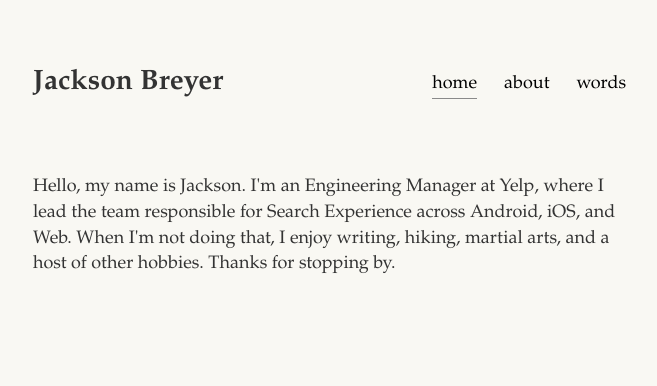
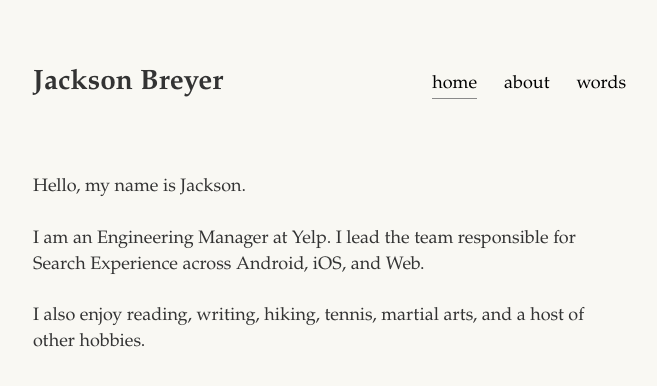
Before and after one commit to breyerjs/jacksonbreyer, a Next.js app: page / in a window 1280 px wide. Shown: the top 386 px of the page, without its empty margins (310-967 px from the left). Built offline with nearby package versions, Linux system fonts and the light colour scheme.

Commit message:
Adjust font stack, home page spacing

```diff
--- a/pages/_app.scss
+++ b/pages/_app.scss
@@ -12,7 +12,7 @@
 
 /* Global styles */
 html, body {
-    font-family: "Iowan Old Style","Palatino Linotype","Palatino", "Charter","Book Antiqua","Palatino LT STD",serif;
+    font-family: "Iowan Old Style","Charter","Book Antiqua","Palatino","Trebuchet MS",serif;
 
     font-kerning: auto;
     line-height: 1.43;
--- a/pages/about.js
+++ b/pages/about.js
@@ -10,7 +10,7 @@ const About = (props) => {
             <Layout>
                 <Header titleText={'Jackson Breyer'} subheader={"knows some technologies"} />
                 <div className={styles.intro}>
-                    <p>I'm an Engineering Manager at Yelp—I lead the team responsible for Search Experience across Android, iOS, and Web.</p>
+                    <p>I'm an Engineering Manager at Yelp. I lead the team responsible for Search Experience across Android, iOS, and Web.</p>
 
                     <p>I haven't always worked in technology. If you're curious about my background, here's  <Link href={'words/[wordsid]'} as={'/words/from-english-major-to-software-engineer'}>a blog post</Link> I wrote.</p>
                 </div>
--- a/pages/index.js
+++ b/pages/index.js
@@ -7,7 +7,9 @@ export default function Home() {
     <div>
         <Layout>
             <Header titleText={'Jackson Breyer'} subheader={"is an engineering manager"} />
-            <p>Hello, my name is Jackson. I'm an Engineering Manager at Yelp, where I lead the team responsible for Search Experience across Android, iOS, and Web. When I'm not doing that, I enjoy writing, hiking, martial arts, and a host of other hobbies. Thanks for stopping by.</p>
+            <p>Hello, my name is Jackson.</p>
+            <p>I am an Engineering Manager at Yelp. I lead the team responsible for Search Experience across Android, iOS, and Web.</p>
+            <p>I also enjoy reading, writing, hiking, tennis, martial arts, and a host of other hobbies.</p>
         </Layout>
     </div>
   )
```
